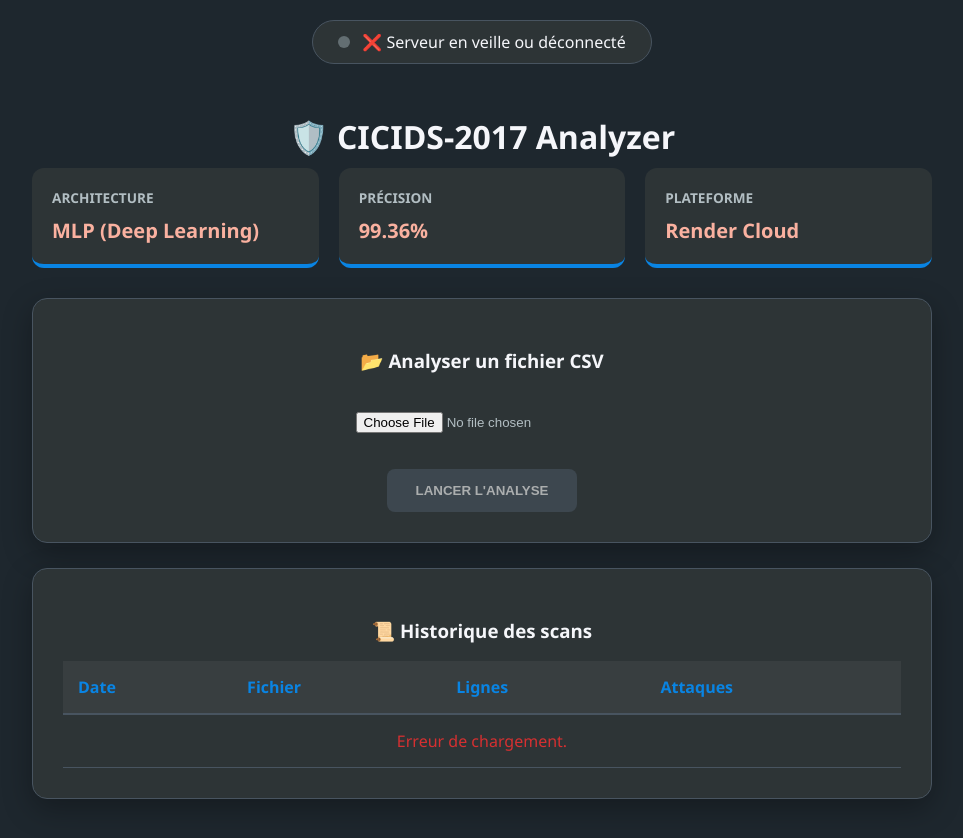
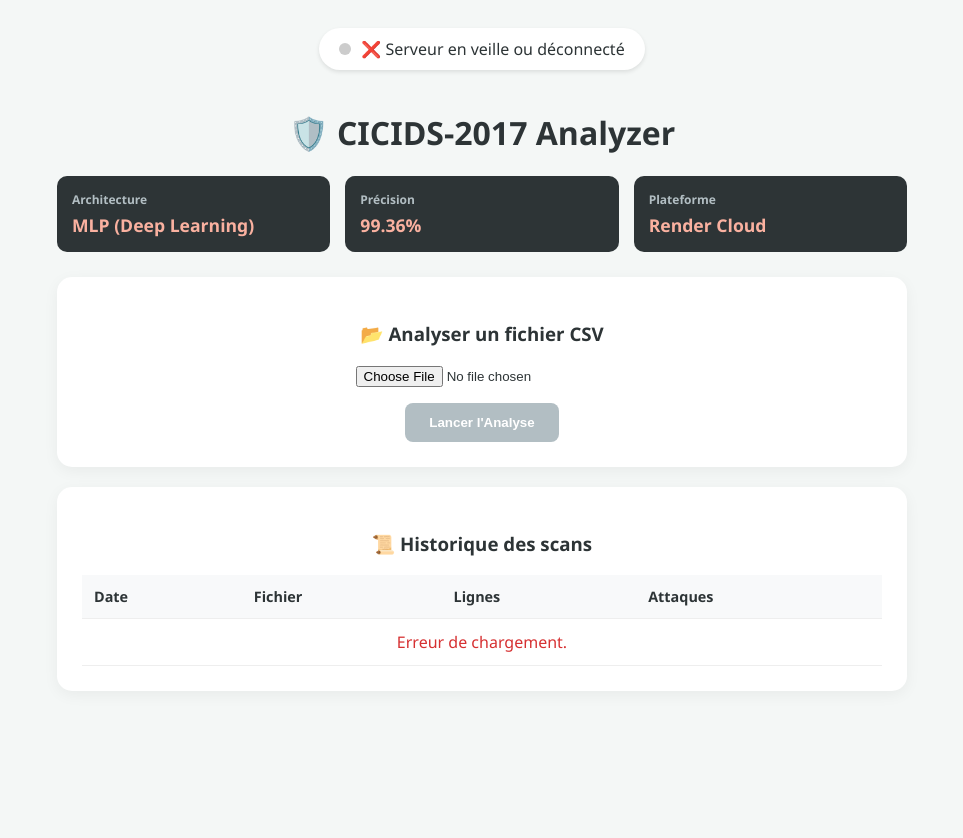
Before and after one commit to hadjerbelaidi/deployment, a plain HTML site: page frontend/index.html in a window 1280 px wide. Shown: the whole page, without its empty margins (158-1121 px from the left). After the commit the page ends 800 px from the top, so only its background shows below. Drawn offline with Linux system fonts and the light colour scheme; no server answers.

Commit message:
Update style.css

```diff
--- a/frontend/style.css
+++ b/frontend/style.css
@@ -1,108 +1,30 @@
-/* Palette de couleurs Cybersécurité */
 :root {
     --primary: #0984e3;
-    --dark-bg: #1e272e;
-    --card-bg: #2d3436;
-    --text-light: #f5f6fa;
+    --dark: #2d3436;
     --danger: #d63031;
     --success: #00b894;
-    --border: #485460;
+    --bg: #f4f7f6;
 }
 
-body {
-    font-family: 'Segoe UI', Roboto, Helvetica, Arial, sans-serif;
-    background-color: var(--dark-bg);
-    color: var(--text-light);
-    margin: 0;
-    padding: 20px;
-    display: flex;
-    justify-content: center;
-}
+body { font-family: 'Segoe UI', sans-serif; background: var(--bg); padding: 20px; color: var(--dark); }
+.container { max-width: 850px; margin: auto; text-align: center; }
 
-.container { max-width: 900px; width: 100%; text-align: center; }
+.status-bar { background: white; padding: 10px 20px; border-radius: 50px; display: inline-flex; align-items: center; margin-bottom: 20px; box-shadow: 0 2px 4px rgba(0,0,0,0.1); }
+.status-indicator { width: 12px; height: 12px; background: #ccc; border-radius: 50%; margin-right: 10px; }
+.status-indicator.online { background: var(--success); box-shadow: 0 0 8px var(--success); }
 
-/* Barre d'état du serveur */
-.status-bar {
-    background: var(--card-bg);
-    padding: 10px 25px;
-    border-radius: 50px;
-    display: inline-flex;
-    align-items: center;
-    gap: 12px;
-    border: 1px solid var(--border);
-    margin-bottom: 30px;
-}
+.stats-grid { display: grid; grid-template-columns: repeat(3, 1fr); gap: 15px; margin-bottom: 25px; }
+.stat-card { background: var(--dark); color: white; padding: 15px; border-radius: 10px; text-align: left; }
+.stat-card h4 { margin: 0; font-size: 0.75em; color: #b2bec3; }
+.stat-card .value { font-size: 1.1em; font-weight: bold; margin-top: 5px; color: #fab1a0; }
 
-.status-indicator {
-    width: 12px;
-    height: 12px;
-    background: #636e72;
-    border-radius: 50%;
-    transition: 0.3s;
-}
+.card { background: white; padding: 25px; border-radius: 15px; box-shadow: 0 4px 15px rgba(0,0,0,0.05); margin-bottom: 20px; }
+button { background: var(--primary); color: white; border: none; padding: 12px 24px; border-radius: 8px; cursor: pointer; font-weight: bold; }
+button:disabled { background: #b2bec3; }
 
-.status-indicator.online {
-    background: var(--success);
-    box-shadow: 0 0 10px var(--success);
-}
+table { width: 100%; border-collapse: collapse; margin-top: 15px; }
+th, td { padding: 12px; border-bottom: 1px solid #eee; text-align: left; }
+th { background: #f8f9fa; font-size: 0.9em; }
 
-/* Grille de statistiques */
-.stats-grid {
-    display: grid;
-    grid-template-columns: repeat(auto-fit, minmax(200px, 1fr));
-    gap: 20px;
-    margin-bottom: 30px;
-}
-
-.stat-card {
-    background: var(--card-bg);
-    padding: 20px;
-    border-radius: 12px;
-    text-align: left;
-    border-bottom: 4px solid var(--primary);
-}
-
-.stat-card h4 { margin: 0; font-size: 0.85em; color: #b2bec3; text-transform: uppercase; }
-.stat-card .value { font-size: 1.25em; font-weight: bold; margin-top: 10px; color: #fab1a0; }
-
-/* Cartes et Sections */
-.card {
-    background: var(--card-bg);
-    padding: 30px;
-    border-radius: 15px;
-    border: 1px solid var(--border);
-    margin-bottom: 25px;
-    box-shadow: 0 10px 30px rgba(0,0,0,0.3);
-}
-
-h1 { font-size: 2em; margin-bottom: 10px; }
-.subtitle { color: #b2bec3; margin-bottom: 30px; }
-
-/* Boutons et Inputs */
-input[type="file"] { margin: 20px 0; color: #b2bec3; }
-
-button {
-    background-color: var(--primary);
-    color: white;
-    border: none;
-    padding: 14px 28px;
-    border-radius: 8px;
-    cursor: pointer;
-    font-weight: bold;
-    text-transform: uppercase;
-    transition: all 0.3s ease;
-}
-
-button:hover:not(:disabled) { background-color: #074b83; transform: translateY(-2px); box-shadow: 0 5px 15px rgba(9, 132, 227, 0.4); }
-button:disabled { background-color: #485460; cursor: not-allowed; opacity: 0.6; }
-
-/* Tableau d'Historique */
-.history-container { overflow-x: auto; margin-top: 20px; }
-table { width: 100%; border-collapse: collapse; background: transparent; }
-th { background: rgba(255,255,255,0.05); padding: 15px; text-align: left; color: var(--primary); border-bottom: 2px solid var(--border); }
-td { padding: 15px; border-bottom: 1px solid var(--border); color: #dfe6e9; }
-
-.badge-attack { color: var(--danger); font-weight: bold; background: rgba(214, 48, 49, 0.1); padding: 4px 8px; border-radius: 4px; }
-.badge-benign { color: var(--success); font-weight: bold; background: rgba(0, 184, 148, 0.1); padding: 4px 8px; border-radius: 4px; }
-
-#batch-result { border-left: 5px solid var(--primary); }
+.result-box { border-left: 5px solid var(--primary); text-align: left; }
+.scroll-table { max-height: 200px; overflow-y: auto; border: 1px solid #eee; margin-top: 15px; }
```
